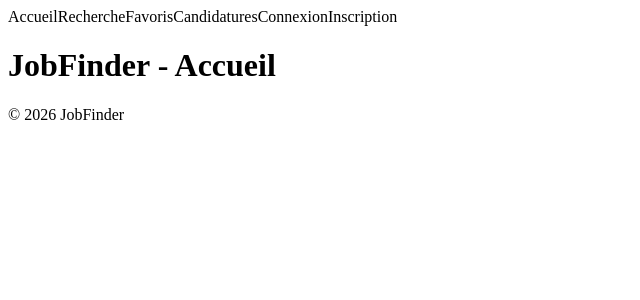
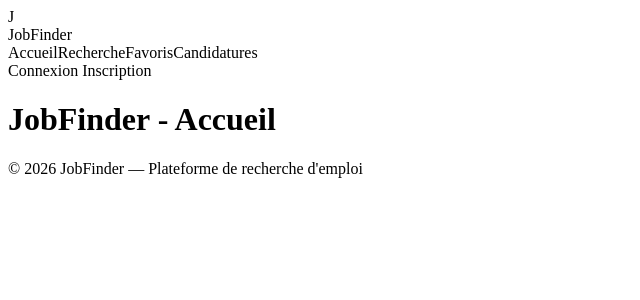
Before and after one commit to saalmahm/jobfinder-angular-spa, an Angular app: page / in a window 1280 px wide. Shown: the top 300 px of the page, without its empty margins (0-640 px from the left). Built offline with nearby package versions, Linux system fonts and the light colour scheme.

Commit message:
feat: masquer la navbar et le footer sur les pages d'authentification

```diff
--- a/src/app/app.component.html
+++ b/src/app/app.component.html
@@ -1,18 +1,32 @@
-<header>
-  <nav>
-    <a routerLink="">Accueil</a>
-    <a routerLink="/search">Recherche</a>
-    <a routerLink="/favorites">Favoris</a>
-    <a routerLink="/applications">Candidatures</a>
-    <a routerLink="/login">Connexion</a>
-    <a routerLink="/register">Inscription</a>
+<header *ngIf="showLayout" class="bg-slate-900 border-b border-slate-800 py-4 px-6">
+  <nav class="max-w-7xl mx-auto flex items-center justify-between">
+    <div class="flex items-center gap-2">
+      <div class="w-8 h-8 bg-violet-600 rounded-lg flex items-center justify-center">
+        <span class="text-white font-bold text-xl">J</span>
+      </div>
+      <span class="text-xl font-bold text-white tracking-tight">JobFinder</span>
+    </div>
+
+    <div class="hidden md:flex items-center gap-8">
+      <a routerLink="" class="text-slate-300 hover:text-white transition-colors text-sm font-medium">Accueil</a>
+      <a routerLink="/search" class="text-slate-300 hover:text-white transition-colors text-sm font-medium">Recherche</a>
+      <a routerLink="/favorites" class="text-slate-300 hover:text-white transition-colors text-sm font-medium">Favoris</a>
+      <a routerLink="/applications" class="text-slate-300 hover:text-white transition-colors text-sm font-medium">Candidatures</a>
+    </div>
+
+    <div class="flex items-center gap-4">
+      <a routerLink="/login" class="text-slate-300 hover:text-white text-sm font-medium px-4 py-2">Connexion</a>
+      <a routerLink="/register" class="bg-violet-600 hover:bg-violet-500 text-white text-sm font-medium px-5 py-2.5 rounded-xl transition-all shadow-lg shadow-violet-500/20">
+        Inscription
+      </a>
+    </div>
   </nav>
 </header>
 
-<main class="container">
+<main>
   <router-outlet></router-outlet>
 </main>
 
-<footer>
-  <p>© 2026 JobFinder</p>
+<footer *ngIf="showLayout" class="bg-slate-900 border-t border-slate-800 py-8 text-center">
+  <p class="text-slate-500 text-sm">© 2026 JobFinder — Plateforme de recherche d'emploi</p>
 </footer>
--- a/src/app/app.component.ts
+++ b/src/app/app.component.ts
@@ -1,12 +1,25 @@
-import { Component } from '@angular/core';
-import { RouterOutlet } from '@angular/router';
+import { CommonModule } from '@angular/common';
+import { Component, inject } from '@angular/core';
+import { NavigationEnd, Router, RouterOutlet } from '@angular/router';
+import { filter } from 'rxjs/operators';
 
 @Component({
   selector: 'app-root',
-  imports: [RouterOutlet],
+  imports: [CommonModule, RouterOutlet],
   templateUrl: './app.component.html',
   styleUrl: './app.component.scss'
 })
 export class AppComponent {
-  title = 'job-finder';
+  private router = inject(Router);
+
+  showLayout = true;
+
+  constructor() {
+    this.router.events
+      .pipe(filter((e): e is NavigationEnd => e instanceof NavigationEnd))
+      .subscribe((e) => {
+        const url = e.urlAfterRedirects;
+        this.showLayout = !(url.startsWith('/login') || url.startsWith('/register'));
+      });
+  }
 }
```
